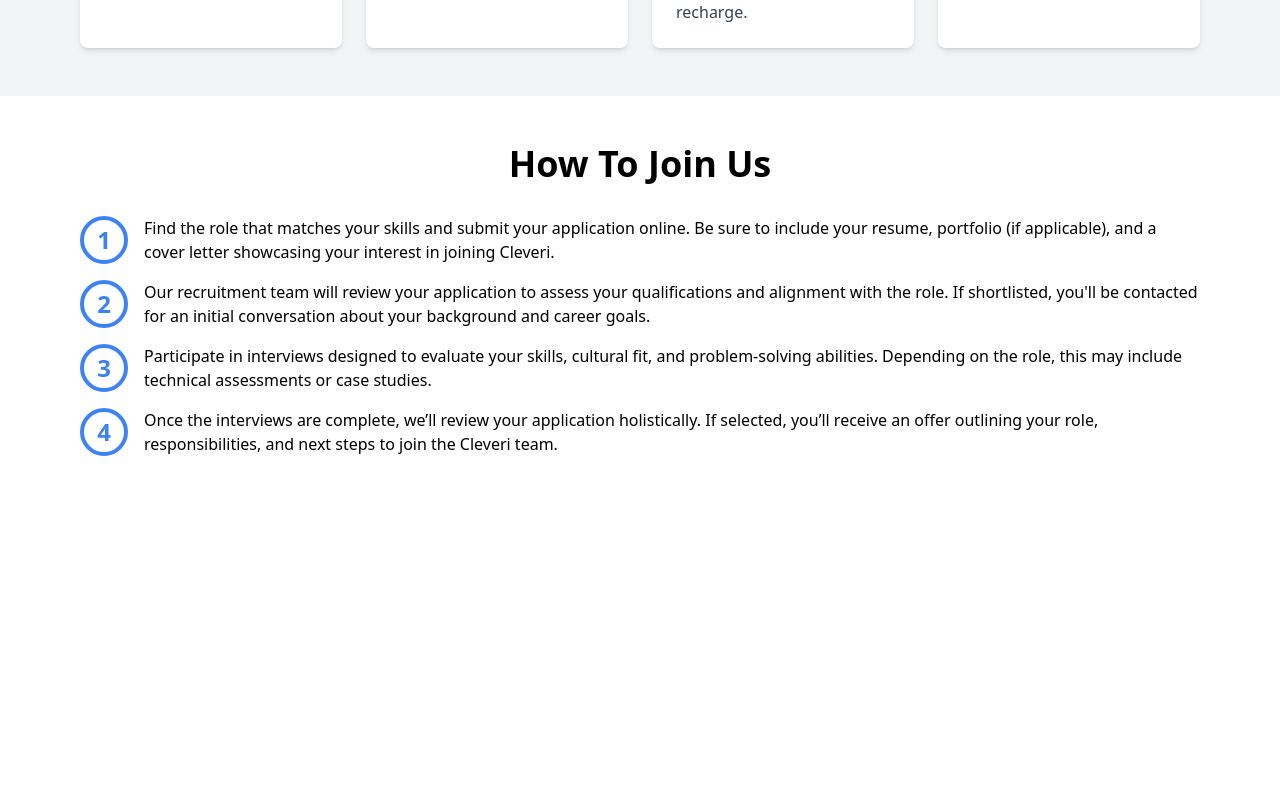
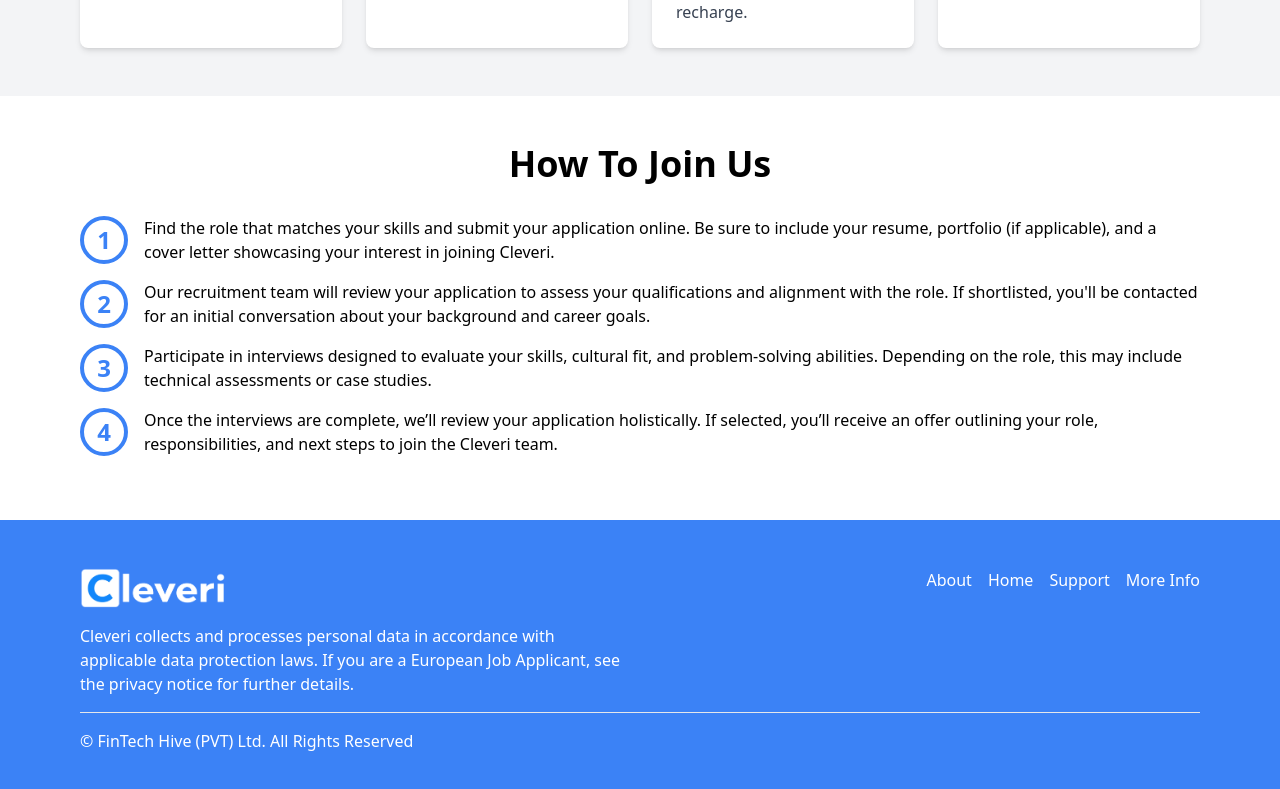
Before and after one commit to zafar-m3n/CareerPageTemplates, a React (Vite) app: page /template1 in a window 1280 px wide. Shown: the part 1198-1987 px from the top of the page. Before the commit the page ends 1718 px from the top, so only its background shows below. Built offline with nearby package versions, Linux system fonts and the light colour scheme.

Commit message:
Footer component

```diff
--- /dev/null
+++ b/src/components/template1/Footer.jsx
@@ -0,0 +1,56 @@
+import React from "react";
+import logoWhite from "@/assets/logo-white.png";
+import DynamicValues from "@/data/data";
+
+const Footer = () => {
+  return (
+    <section className="py-12 px-6 lg:px-20 bg-blue-500">
+      <div className="grid grid-cols-2 gap-4 mb-4">
+        <div>
+          <a href="/">
+            <img src={logoWhite} alt="Logo" className="h-10 w-auto mb-4" />
+          </a>
+          <p className="text-white">
+            Cleveri collects and processes personal data in accordance with
+            applicable data protection laws. If you are a European Job
+            Applicant, see the privacy notice for further details.
+          </p>
+        </div>
+        <div className="flex justify-end text-white space-x-6">
+          <nav>
+            <ul className="flex space-x-4">
+              <li>
+                <a href="#" className="hover:text-gray-300">
+                  About
+                </a>
+              </li>
+              <li>
+                <a href="#" className="hover:text-gray-300">
+                  Home
+                </a>
+              </li>
+              <li>
+                <a href="#" className="hover:text-gray-300">
+                  Support
+                </a>
+              </li>
+              <li>
+                <a href="#" className="hover:text-gray-300">
+                  More Info
+                </a>
+              </li>
+            </ul>
+          </nav>
+        </div>
+      </div>
+      <hr className="bg-white" />
+      <div className="py-4 flex justify-between items-center">
+        <p className="text-white">
+          &copy; FinTech Hive (PVT) Ltd. All Rights Reserved
+        </p>
+      </div>
+    </section>
+  );
+};
+
+export default Footer;
--- a/src/components/template1/WhatWeOfferSection.jsx
+++ b/src/components/template1/WhatWeOfferSection.jsx
@@ -3,7 +3,7 @@
 
 const WhatWeOfferSection = () => {
   return (
-    <section className="py-12 px-6 lg:px-20 bg-gray-100">
+    <section className="py-12 px-6 lg:px-20">
       <div className="text-center mb-4">
         <h2 className="text-3xl lg:text-4xl font-bold">
           What We Have to Offer
--- a/src/components/template1/WhoWeAreSection.jsx
+++ b/src/components/template1/WhoWeAreSection.jsx
@@ -3,7 +3,7 @@
 
 const WhoWeAreSection = () => {
   return (
-    <section className="py-12 px-12 lg:px-20 bg-gray-100">
+    <section className="py-12 px-12 lg:px-20">
       <div className="text-center mb-12">
         <h2 className="text-3xl lg:text-4xl font-bold">Who We Are</h2>
       </div>
--- a/src/pages/template1/index.jsx
+++ b/src/pages/template1/index.jsx
@@ -4,15 +4,17 @@
 import WhoWeAreSection from "@/components/template1/WhoWeAreSection";
 import WhatWeOfferSection from "@/components/template1/WhatWeOfferSection";
 import HowToJoin from "@/components/template1/HowToJoin";
+import Footer from "@/components/template1/Footer";
 
 const Template1 = () => {
   return (
-    <div>
+    <div className="bg-gray-100">
       <Header />
       <HeroSection />
       <WhoWeAreSection />
       <WhatWeOfferSection />
       <HowToJoin />
+      <Footer />
     </div>
   );
 };
```
Also changed, not shown: src/assets/logo-white.png (added).
